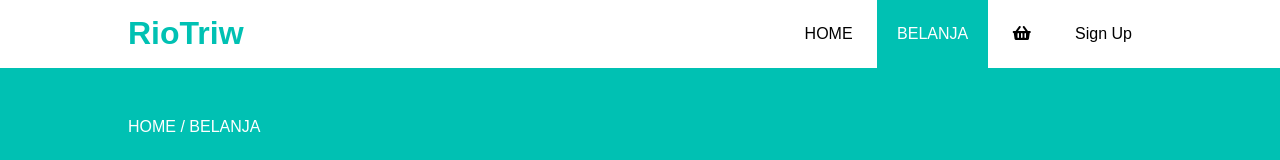
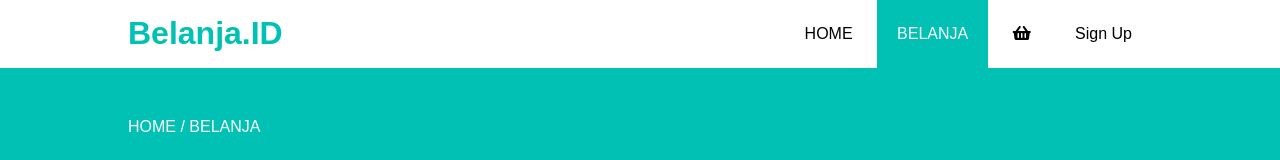
Before and after one commit to SuardiTI/TugasWeb, a plain HTML site: page belanja.html in a window 1280 px wide. Shown: the top 160 px of the page. Drawn offline with Linux system fonts and the light colour scheme.

Commit message:
Update semua file dengan perubahan besar

```diff
--- a/belanja.html
+++ b/belanja.html
@@ -31,7 +31,7 @@
 	</div> -->
     <header>
       <div class="container">
-        <h1><a href="index.html">RioTriw</a></h1>
+        <h1><a href="index.html">Belanja.ID</a></h1>
         <ul>
           <li><a href="index.html">HOME</a></li>
           <li class="active"><a href="BELANJA.html">BELANJA</a></li>
```
Also changed, not shown: index.html (+1 -1 lines), keranjang.html (+1 -1 lines), sign.html (+1 -1 lines).
